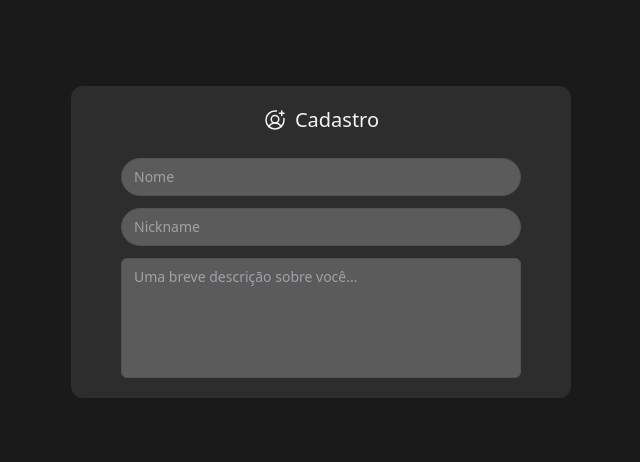
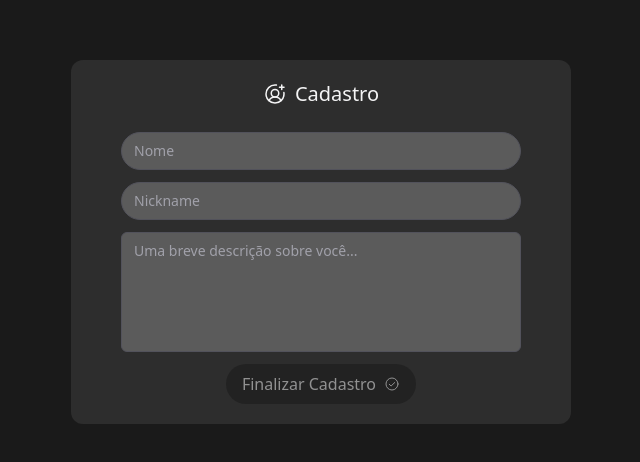
Before and after one commit to davi-souza2001/allThings, a React (Vite) app: page /register in a window 1280 px wide. Shown: the part 158-620 px from the top of the page, without its empty margins (319-959 px from the left). Built offline with nearby package versions, Linux system fonts and the light colour scheme.

Commit message:
Updates Button | Name page

```diff
--- a/index.html
+++ b/index.html
@@ -4,7 +4,7 @@
     <meta charset="UTF-8" />
     <link rel="icon" type="image/svg+xml" href="/src/favicon.svg" />
     <meta name="viewport" content="width=device-width, initial-scale=1.0" />
-    <title>Vite App</title>
+    <title>All Things</title>
   </head>
   <body>
     <div id="root"></div>
--- a/src/page/Login.tsx
+++ b/src/page/Login.tsx
@@ -13,7 +13,8 @@ export function Login() {
 
                 <div className="flex flex-col align-middle items-center">
                     <p className="py-3">Faça seu login com:</p>
-                    <button className="bg-zinc-100 rounded-md hover:border-2 hover:border-brand-500 focus:border-brand-500 focus:ring-brand-500 focus:ring-1 focus:outline-none transition-all">
+                    <button
+                        className="bg-zinc-100 rounded-md hover:border-2 hover:border-brand-500 focus:border-brand-500 focus:ring-brand-500 focus:ring-1 focus:outline-none transition-all">
                         <GoogleLogo className="w-10 h-10 text-black" />
                     </button>
                 </div>
--- a/src/page/Register.tsx
+++ b/src/page/Register.tsx
@@ -1,6 +1,11 @@
-import { UserCirclePlus } from "phosphor-react";
+import { CheckCircle, UserCirclePlus } from "phosphor-react";
+import { useState } from "react";
 
 export function Register(){
+    const [name, setName] = useState('')
+    const [nickname, setNickname] = useState('')
+    const [description, setDescription] = useState('')
+
     return(
         <div className="flex justify-center items-center h-screen">
             <div className="flex flex-col align-middle items-center h-auto w-[350px] py-5 bg-[#2D2D2D] rounded-xl md:w-[500px]">
@@ -14,15 +19,30 @@ export function Register(){
                         type="text"
                         placeholder="Nome"
                         className="mb-3 min-w-[304px] md:w-[400px] text-sm placeholder-zinc-400 text-zinc-100 border-zinc-600 bg-[#5B5B5B] rounded-3xl focus:border-brand-500 focus:ring-brand-500 focus:ring-1 focus:outline-none"
+                        onChange={event => setName(event.target.value)}
                     />
 
                     <input
                         type="text"
                         placeholder="Nickname"
                         className="mb-3 min-w-[304px] md:w-[400px] text-sm placeholder-zinc-400 text-zinc-100 border-zinc-600 bg-[#5B5B5B] rounded-3xl focus:border-brand-500 focus:ring-brand-500 focus:ring-1 focus:outline-none"
+                        onChange={event => setNickname(event.target.value)}
                     />
 
-                    <textarea placeholder="Uma breve descrição sobre você..." className="min-w-[304px] md:w-[400px] min-h-[120px] text-sm placeholder-zinc-400 text-zinc-100 border-zinc-600 bg-[#5B5B5B] rounded-md focus:border-brand-500 focus:ring-brand-500 focus:ring-1 focus:outline-none resize-none"></textarea>
+                    <textarea
+                        placeholder="Uma breve descrição sobre você..."
+                        className="mb-3 min-w-[304px] md:w-[400px] min-h-[120px] text-sm placeholder-zinc-400 text-zinc-100 border-zinc-600 bg-[#5B5B5B] rounded-md focus:border-brand-500 focus:ring-brand-500 focus:ring-1 focus:outline-none resize-none"
+                        onChange={event => setDescription(event.target.value)}
+                    ></textarea>
+
+                    <button
+                        type="submit"
+                        disabled={name.length === 0 || nickname.length === 0 || description.length === 0}
+                        className="flex flex-row items-center bg-[#181818] px-4 py-2 rounded-3xl hover:border-2 hover:border-brand-500 focus:border-brand-500 focus:ring-brand-500 focus:ring-1 focus:outline-none transition-all disabled:opacity-50 disabled:border-0"
+                    >
+                        Finalizar Cadastro
+                        <CheckCircle className="ml-2"/>
+                    </button>
                 </form>
             </div>
         </div>
```
